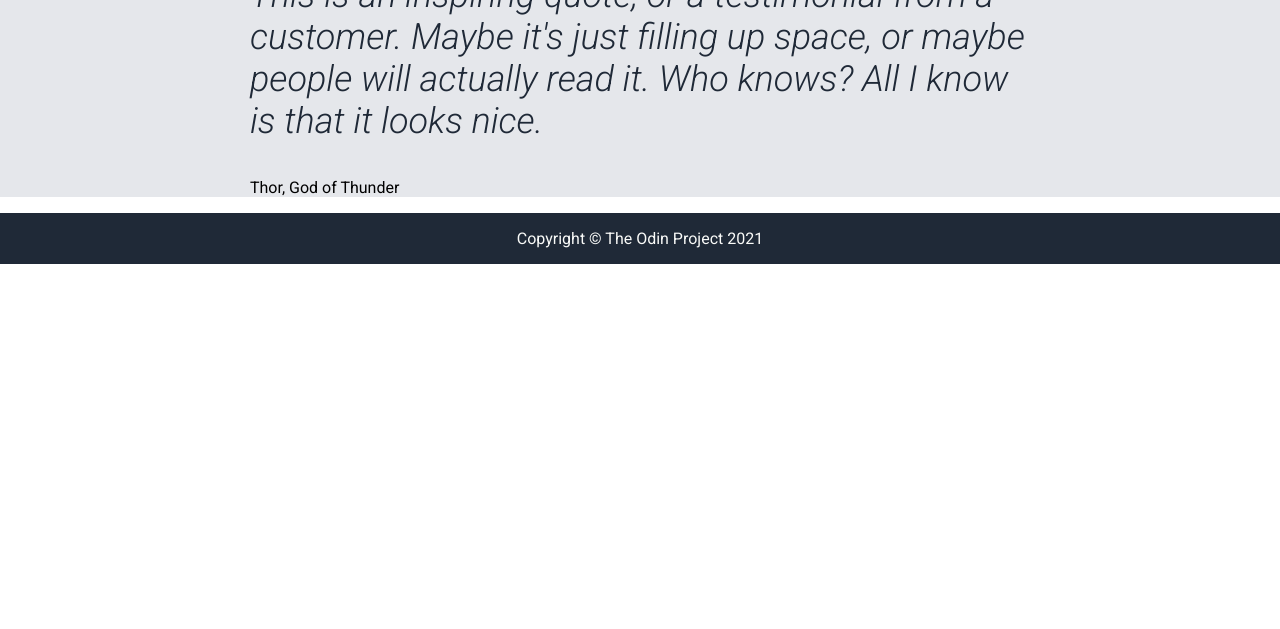
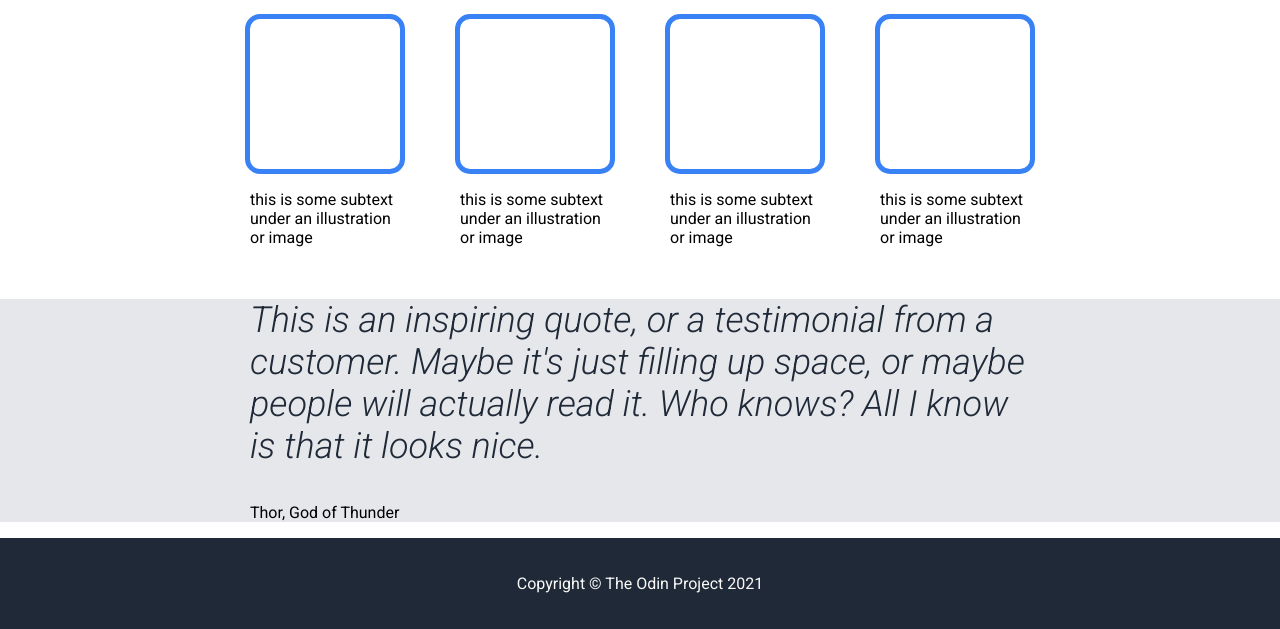
Before and after one commit to etitus90/top-landing-page, a plain HTML site: page index.html in a window 1280 px wide. Shown: the part 654-1283 px from the top of the page. Before the commit the page ends 918 px from the top, so only its background shows below. Drawn offline with Linux system fonts and the light colour scheme.

Commit message:
Apply flex to info div

```diff
--- a/index.html
+++ b/index.html
@@ -31,19 +31,19 @@
             <div class="info">
                 <h2>Some random information.</h2>
                 <div class="info-content">
-                    <div>
+                    <div class="info-box">
                         <div class="img-box"></div>
                         <p>this is some subtext under an illustration or image</p>
                     </div>
-                    <div>
+                    <div class="info-box">
                         <div class="img-box"></div>
                         <p>this is some subtext under an illustration or image</p>
                     </div>
-                    <div>
+                    <div class="info-box">
                         <div class="img-box"></div>
                         <p>this is some subtext under an illustration or image</p>
                     </div>
-                    <div>
+                    <div class="info-box">
                         <div class="img-box"></div>
                         <p>this is some subtext under an illustration or image</p>
                     </div>
--- a/style.css
+++ b/style.css
@@ -76,8 +76,16 @@ button {
 
 /* Page Layout */
 
+body {
+    display: flex;
+    flex-direction: column;
+}
+
+.hero {
+    padding: 100px 250px;
+}
+
 header,
-.hero,
 .info,
 .quote-container,
 .signup,
@@ -109,8 +117,36 @@ header {
 
 }
 
+.info {
+    display: flex;
+    flex-direction: column;
+    align-items: center;
+}
+
+.info-content {
+    display: flex;
+    flex: 1;
+    justify-content: center;
+}
+
+.img-box {
+    height: 150px;
+    width: 150px;
+    border: #3882F6 solid 5px;
+    border-radius: 15px;
+}
+
+.info-box {
+    display: flex;
+    flex-direction: column;
+    align-items: center;
+    width: 150px;
+    margin: 0 30px;
+}
+
 footer {
     display: flex;
     justify-content: center;
     align-items: center;
+    padding: 20px;
 }
```
